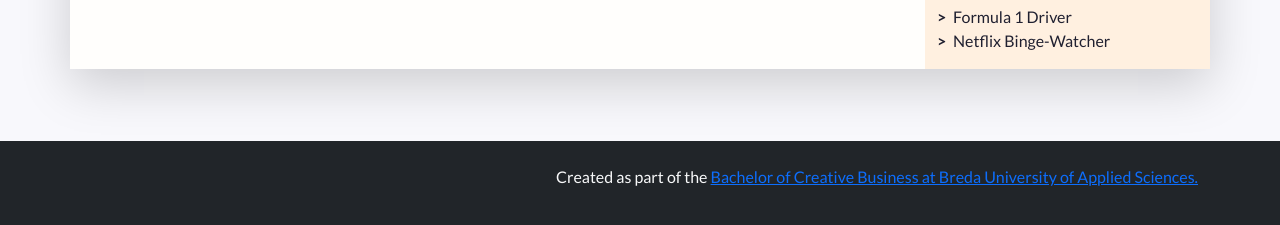
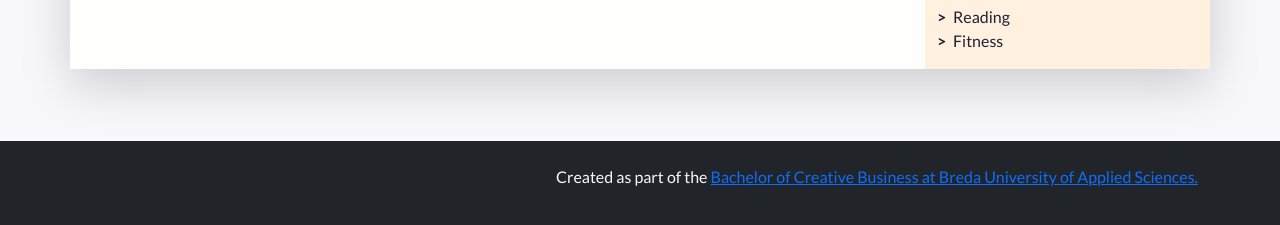
Before and after one commit to IrisGeurtss/prj4-cv, a plain HTML site: page index.html in a window 1280 px wide. Shown: the part 771-996 px from the top of the page. Drawn offline with nearby package versions, Linux system fonts and the light colour scheme.

Commit message:
Update index.html

```diff
--- a/index.html
+++ b/index.html
@@ -260,8 +260,8 @@
           <section class="my-3 aside-section">
             <h2>Interests &amp; Hobbies</h2>
             <ul class="skill-list list-unstyled">
-              <li class="skill-item">Formula 1 Driver</li>
-              <li class="skill-item">Netflix Binge-Watcher</li>
+              <li class="skill-item">Reading&nbsp;</li>
+              <li class="skill-item">Fitness&nbsp;</li>
             </ul>
           </section>
 
```
